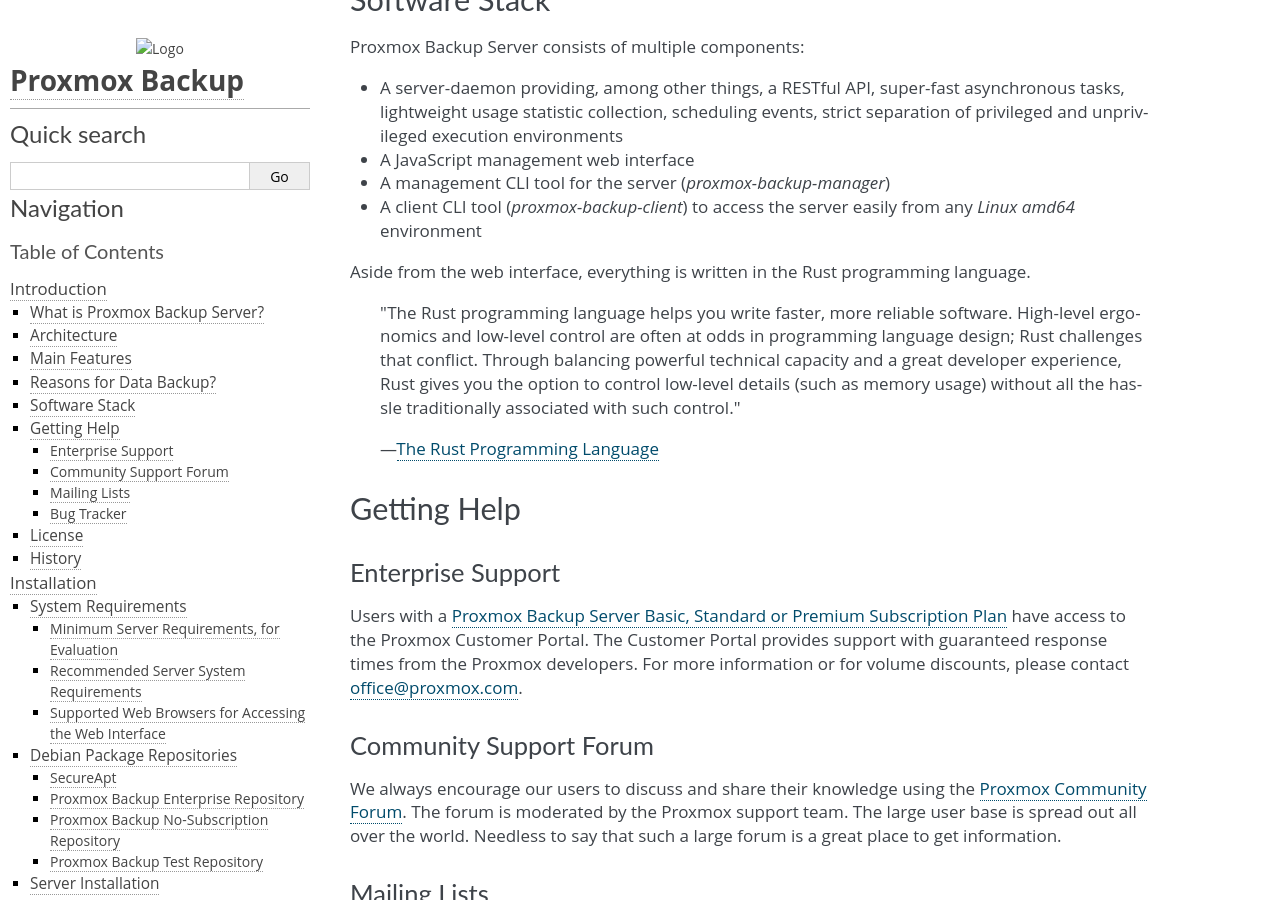
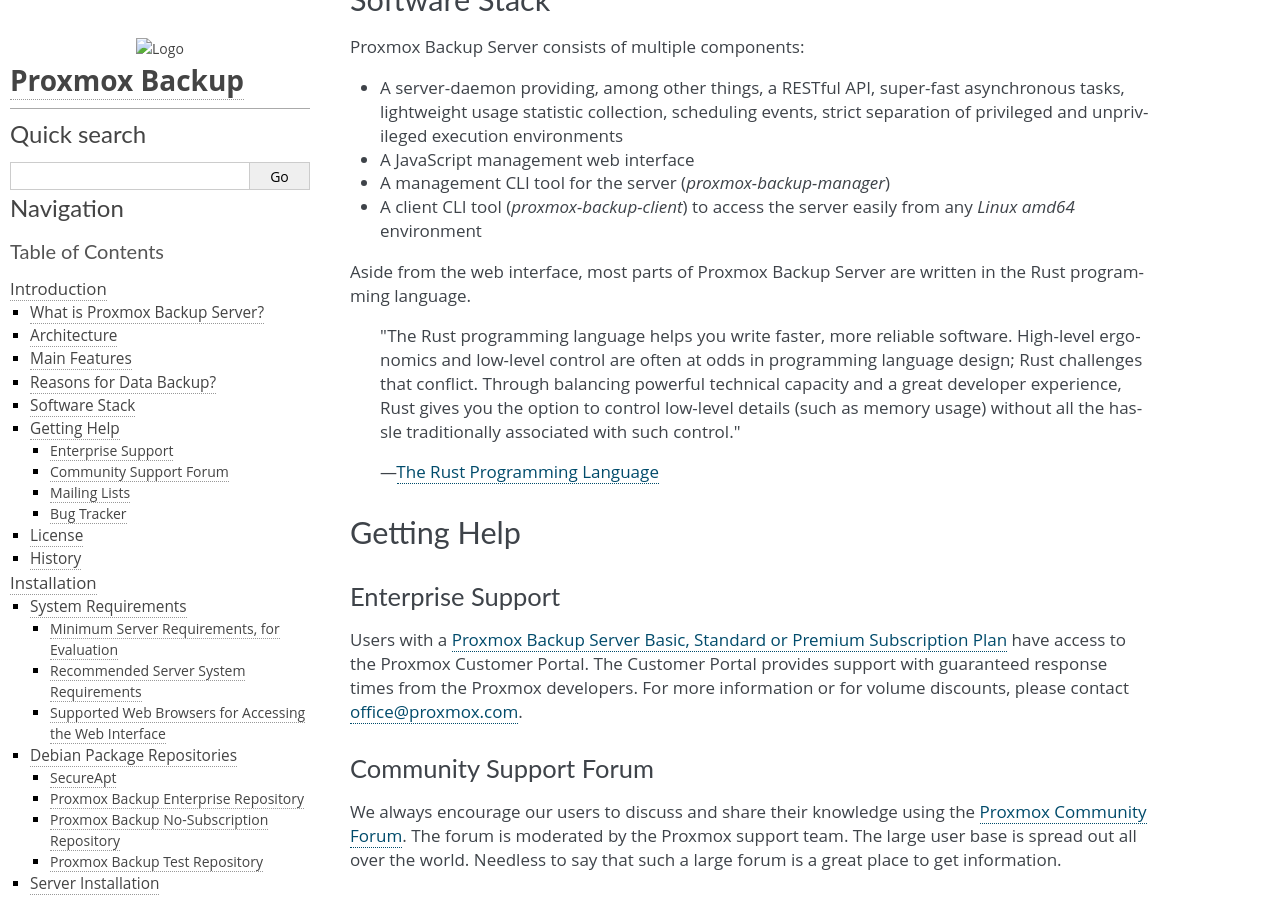
Before and after one commit to proxmox/proxmox-backup, a Sphinx documentation site: the page built from docs/introduction.rst, in a window 1280 px wide and 900 px high, scrolled down 2070 px. Built offline with Sphinx 7.4.7, drawn with Linux system fonts in a browser that asks for light colours.

Commit message:
docs: technically not everything is in rust/js
I mean the whole distro uses quite some C and the like as base, so
avoid being overly strict here.

Signed-off-by: Thomas Lamprecht <t.lamprecht@proxmox.com>

```diff
--- a/docs/introduction.rst
+++ b/docs/introduction.rst
@@ -125,8 +125,8 @@
 * A client CLI tool (`proxmox-backup-client`) to access the server easily from
   any `Linux amd64` environment
 
-Aside from the web interface, everything is written in the Rust programming
-language.
+Aside from the web interface, most parts of Proxmox Backup Server are written in
+the Rust programming language.
 
  "The Rust programming language helps you write faster, more reliable software.
  High-level ergonomics and low-level control are often at odds in programming
```
